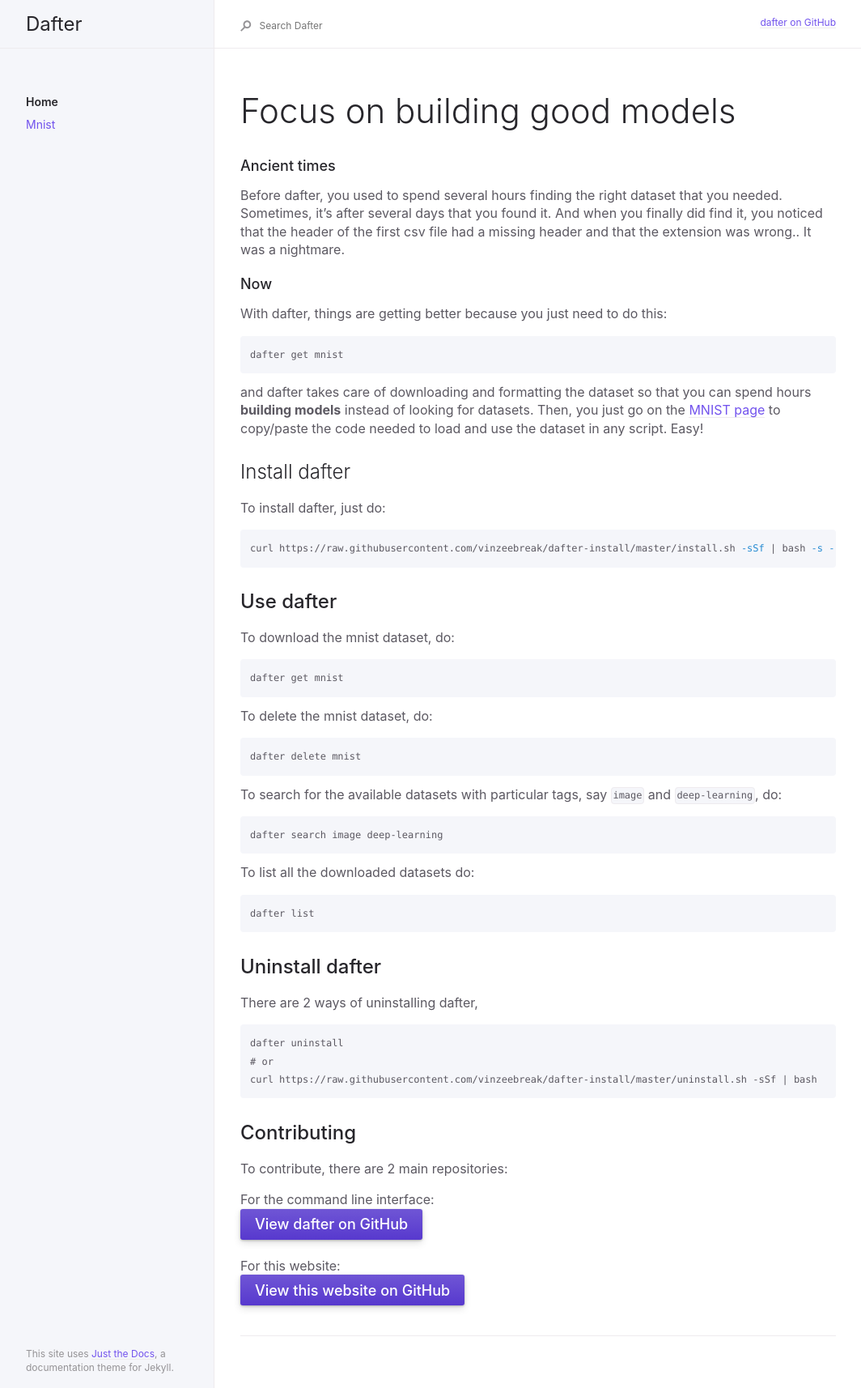
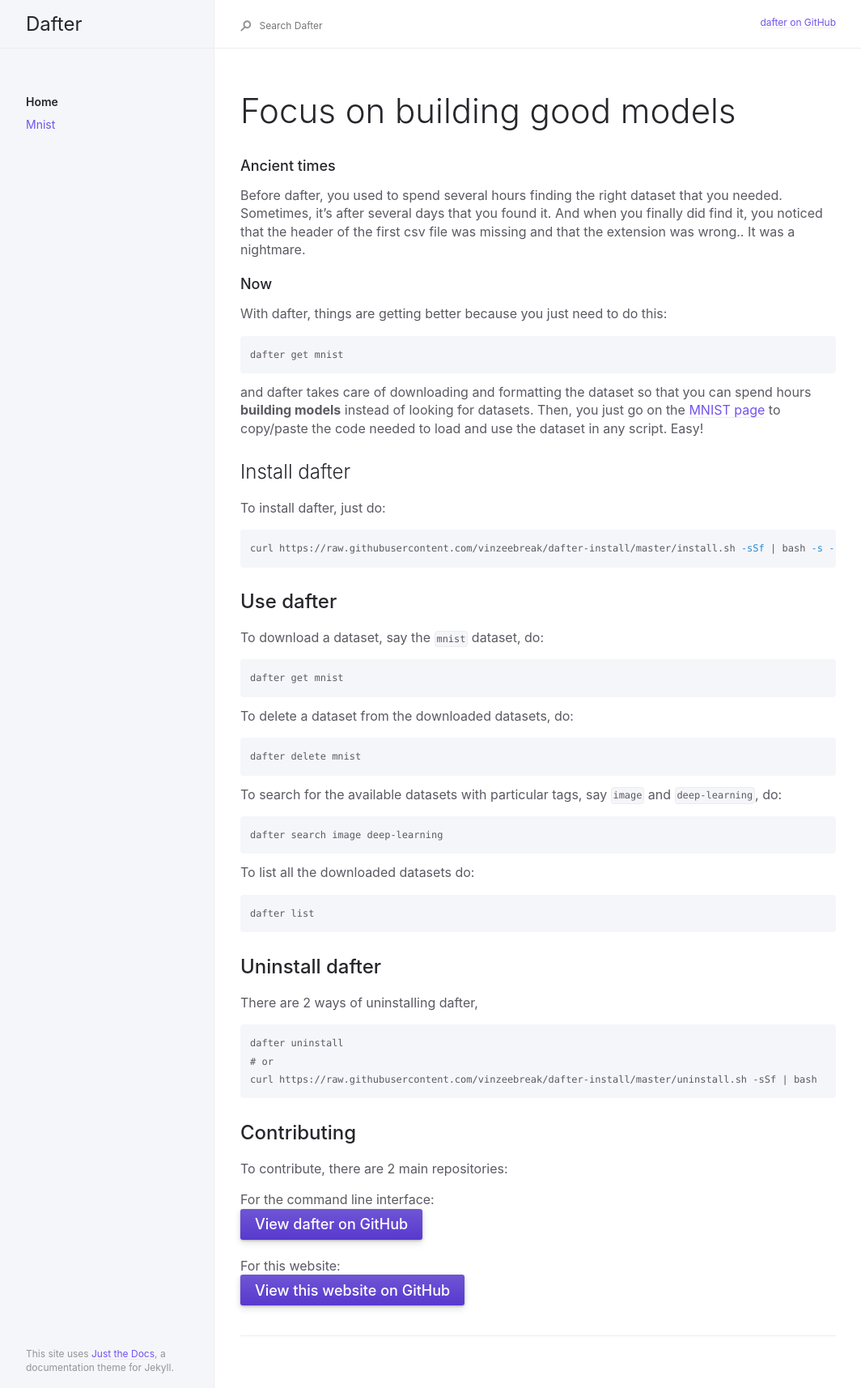
Before and after one commit to vhoulbreque/dafter-loader, a Jekyll site: the page built from index.md, in a window 1280 px wide. Shown: the whole page at 81% size, without its empty margins (91-1155 px from the left). Built offline with Jekyll 4.4.1, drawn with Linux system fonts in a browser that asks for light colours.

Commit message:
Modify phrasing and correct typos in index.md

````diff
--- a/index.md
+++ b/index.md
@@ -11,7 +11,7 @@ permalink: /
 
 ### Ancient times
 
-Before dafter, you used to spend several hours finding the right dataset that you needed. Sometimes, it's after several days that you found it. And when you finally did find it, you noticed that the header of the first csv file had a missing header and that the extension was wrong..
+Before dafter, you used to spend several hours finding the right dataset that you needed. Sometimes, it's after several days that you found it. And when you finally did find it, you noticed that the header of the first csv file was missing and that the extension was wrong..
 It was a nightmare.
 
 ### Now
@@ -36,12 +36,12 @@ curl https://raw.githubusercontent.com/vinzeebreak/dafter-install/master/install
 
 ## Use dafter
 
-To download the mnist dataset, do:
+To download a dataset, say the `mnist` dataset, do:
 ```
 dafter get mnist
 ```
 
-To delete the mnist dataset, do:
+To delete a dataset from the downloaded datasets, do:
 ```
 dafter delete mnist
 ```
````
